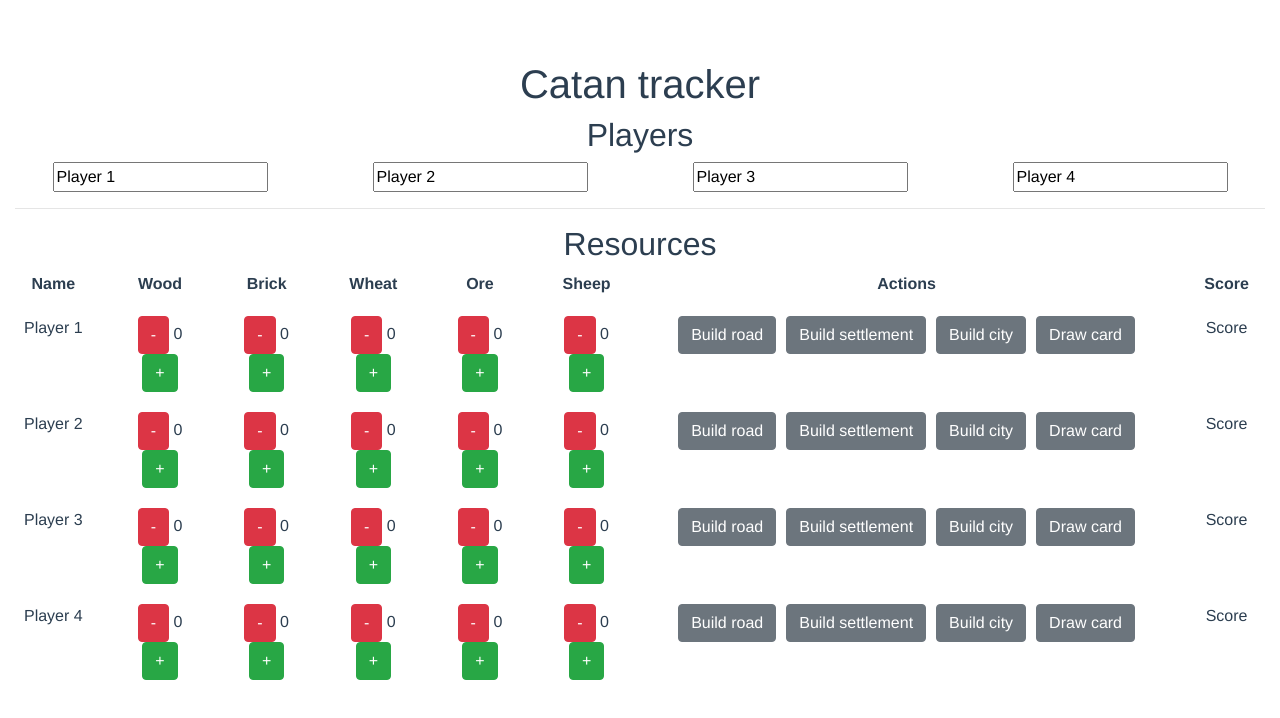
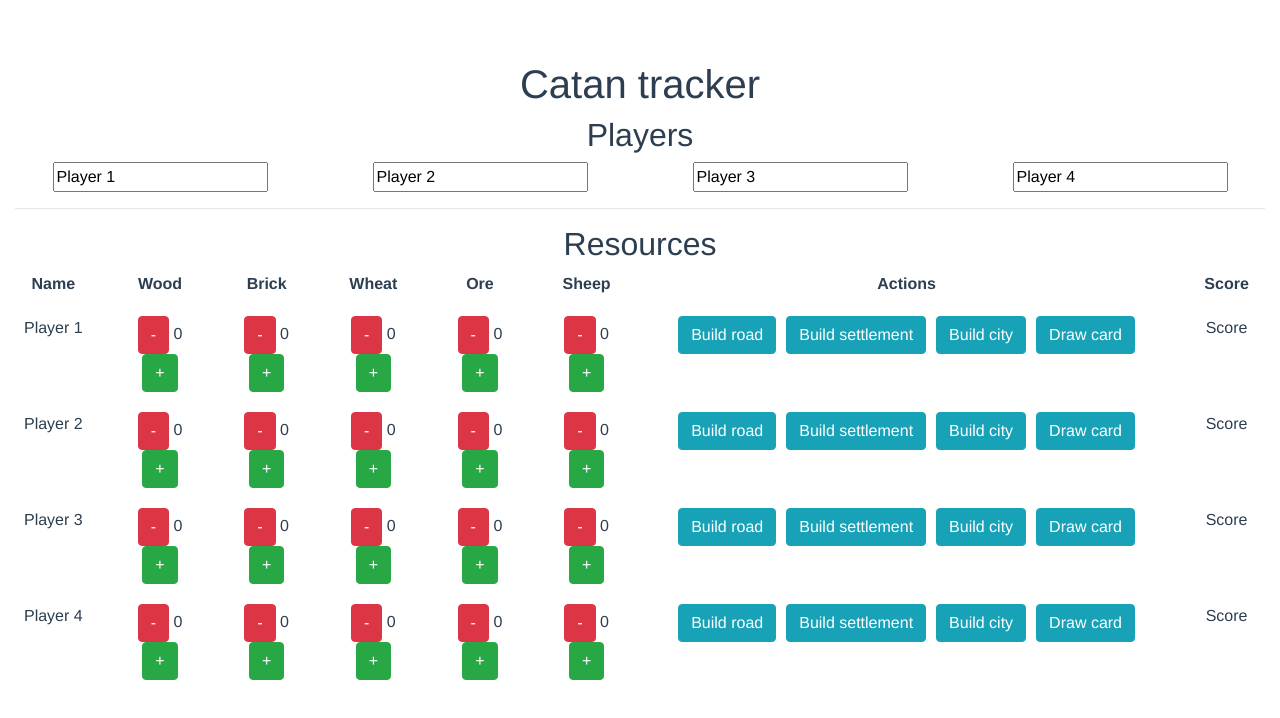
Before and after one commit to jacqueshovine/catan_tracker, a Vue app: page / in a window 1280 px wide. Shown: the top 718 px of the page. Built offline with nearby package versions, Linux system fonts and the light colour scheme.

Commit message:
v1 complete. Resource tracking functions implemented

```diff
--- a/src/components/Player.vue
+++ b/src/components/Player.vue
@@ -5,10 +5,10 @@
       <b-button v-on:click="decrement(resource, 1)" variant="danger"> - </b-button> {{ resource.count }} <b-button v-on:click="increment(resource, 1)" variant="success"> + </b-button>
     </b-col>
     <b-col cols="5">
-      <b-button class="btn-action" v-on:click="buildRoad()">Build road</b-button>
-      <b-button class="btn-action">Build settlement</b-button>
-      <b-button class="btn-action">Build city</b-button>
-      <b-button class="btn-action">Draw card</b-button>
+      <b-button class="btn-action" variant="info" v-on:click="buildRoad()">Build road</b-button>
+      <b-button class="btn-action" variant="info" v-on:click="buildSettlement()">Build settlement</b-button>
+      <b-button class="btn-action" variant="info" v-on:click="buildCity()">Build city</b-button>
+      <b-button class="btn-action" variant="info" v-on:click="drawCard()">Draw card</b-button>
     </b-col>
     <b-col cols="1">
       Score
@@ -68,6 +68,70 @@
           this.decrement(r, 1)
         }
       })
+    },
+    // Settlement = 1Wood, 1Brick, 1Sheep, 1Wheat
+    buildSettlement() {
+      if (!this.hasResources('Wood', 1)) {
+        return
+      }
+
+      if (!this.hasResources('Brick', 1)) {
+        return
+      }
+
+      if (!this.hasResources('Sheep', 1)) {
+        return
+      }
+
+      if (!this.hasResources('Wheat', 1)) {
+        return
+      }
+
+      this.resources.map((r) => {
+        if (r.name !== 'Ore') {
+          this.decrement(r, 1)
+        }
+      })
+    },
+    // City = 2Wheat, 3Ore
+    buildCity() {
+      if (!this.hasResources('Wheat', 2)) {
+        return
+      }
+
+      if (!this.hasResources('Ore', 3)) {
+        return
+      }
+
+      this.resources.map((r) => {
+        if (r.name === 'Wheat') {
+          this.decrement(r, 2)
+        }
+
+        if (r.name === 'Ore') {
+          this.decrement(r, 3)
+        }
+      })
+    },
+    // Draw card = 1Sheep, 1 Wheat, 1Ore
+    drawCard() {
+      if (!this.hasResources('Sheep', 1)) {
+        return
+      }
+
+      if (!this.hasResources('Wheat', 1)) {
+        return
+      }
+
+      if (!this.hasResources('Ore', 1)) {
+        return
+      }
+
+      this.resources.map((r) => {
+        if (r.name === 'Sheep' || r.name === 'Wheat' || r.name === 'Ore') {
+          this.decrement(r, 1)
+        }
+      })
     }
   }
 }
```
